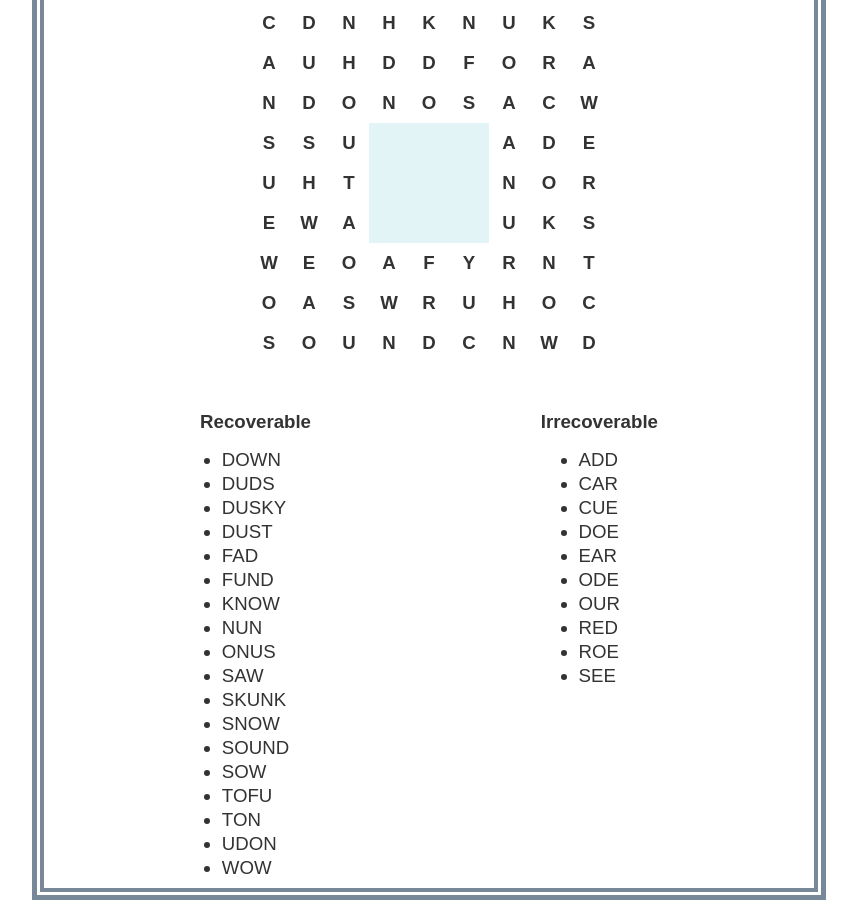
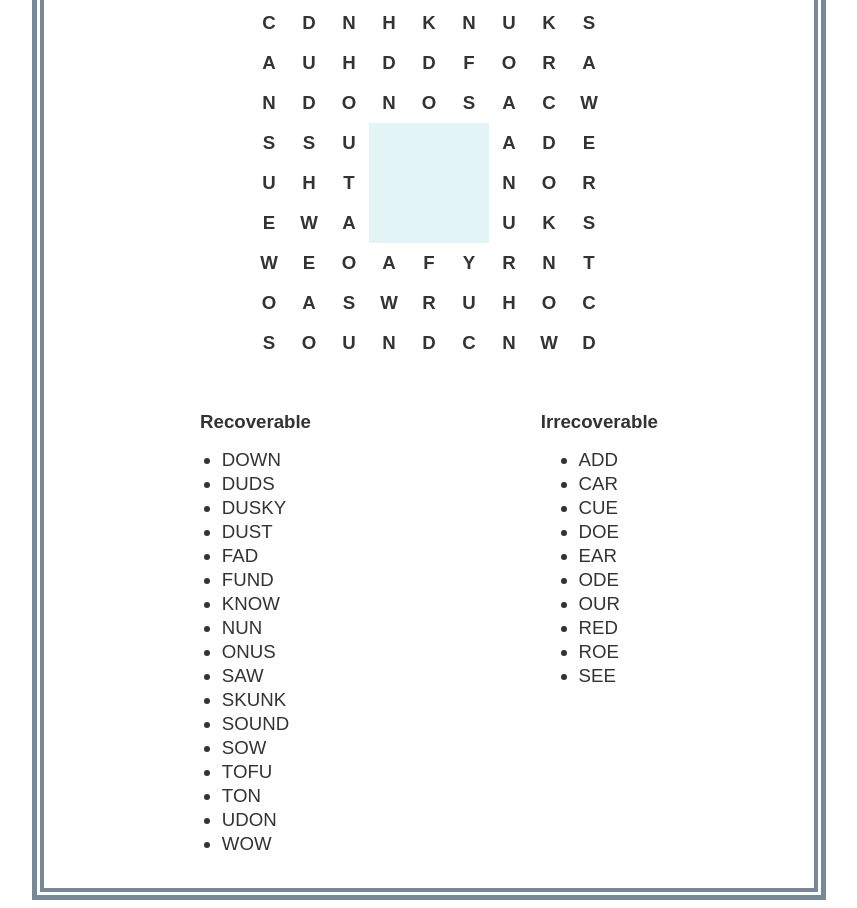
Before and after one commit to EROPH/eroph, a plain HTML site: page application-search/puzzle.html in a window 1280 px wide. Shown: the part 223-1131 px from the top of the page, without its empty margins (211-1068 px from the left). Drawn offline with Linux system fonts and the light colour scheme.

Commit message:
Update puzzle.html

```diff
--- a/application-search/puzzle.html
+++ b/application-search/puzzle.html
@@ -131,7 +131,6 @@
                     <li>ONUS</li>
                     <li>SAW</li>
                     <li>SKUNK</li>
-                    <li>SNOW</li>
                     <li>SOUND</li>
                     <li>SOW</li>
                     <li>TOFU</li>
```
